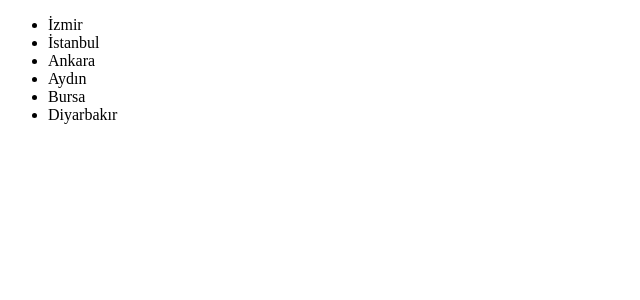
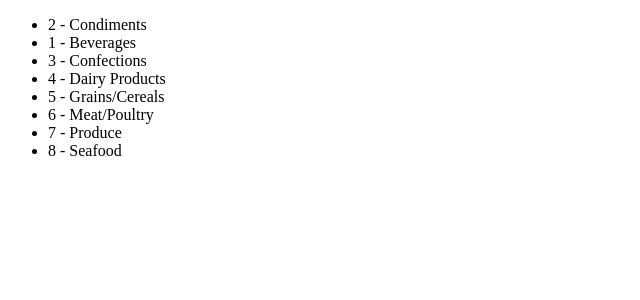
Before and after one commit to yakintech/turkiye-finans-react-6, a React (Create React App) app: page / in a window 1280 px wide. Shown: the top 300 px of the page, without its empty margins (0-640 px from the left). Built offline with nearby package versions, Linux system fonts and the light colour scheme.

Commit message:
first commit

```diff
--- a/src/App.tsx
+++ b/src/App.tsx
@@ -1,11 +1,12 @@
 import ArraySample from "./jsx/ArraySample"
 import IfElseSample from "./jsx/IfElseSample"
 import JsxIntro from "./jsx/JsxIntro"
+import ObjectArraySample from "./jsx/ObjectArraySample"
 import ObjectSample from "./jsx/ObjectSample"
 
 function App() {
   return <>
-  <ArraySample/>
+  <ObjectArraySample/>
   </>
 }
 
--- /dev/null
+++ b/src/jsx/ObjectArraySample.tsx
@@ -0,0 +1,58 @@
+import React from 'react'
+
+function ObjectArraySample() {
+
+    var categories = [
+        {
+            "id": 2,
+            "description": "Sweet and savory sauces relishes spreads and seasonings",
+            "name": "Condiments"
+        },
+        {
+            "id": 1,
+            "description": "Soft drinks coffees teas beers and ales",
+            "name": "Beverages"
+        },
+        {
+            "id": 3,
+            "description": "Desserts candies and sweet breads",
+            "name": "Confections"
+        },
+        {
+            "id": 4,
+            "description": "Cheeses",
+            "name": "Dairy Products"
+        },
+        {
+            "id": 5,
+            "description": "Breads crackers pasta and cereal",
+            "name": "Grains/Cereals"
+        },
+        {
+            "id": 6,
+            "description": "Prepared meats",
+            "name": "Meat/Poultry"
+        },
+        {
+            "id": 7,
+            "description": "Dried fruit and bean curd",
+            "name": "Produce"
+        },
+        {
+            "id": 8,
+            "description": "Seaweed and fish",
+            "name": "Seafood"
+        }
+    ]
+
+    return (<>
+        <ul>
+            {
+                categories && categories.map(item => <li>{item.id} - {item.name}</li>)
+            }
+        </ul>
+    </>
+    )
+}
+
+export default ObjectArraySample
```
